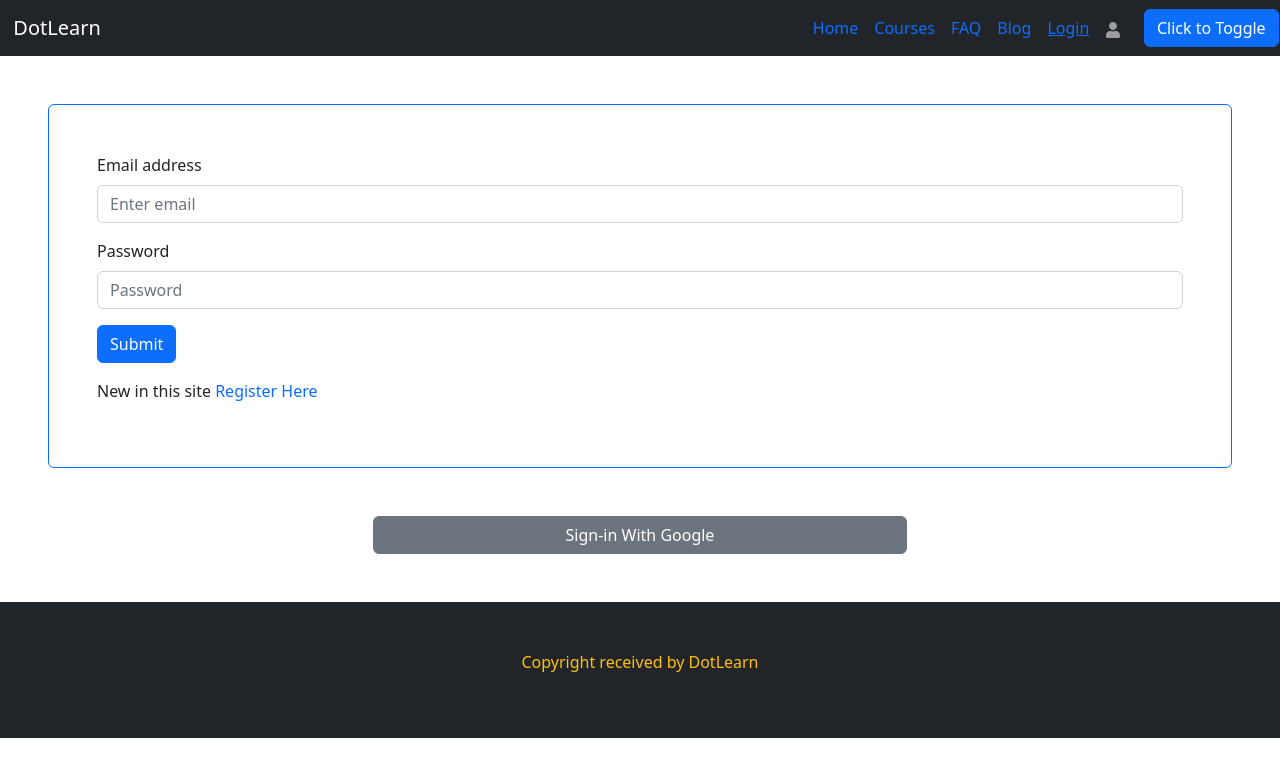
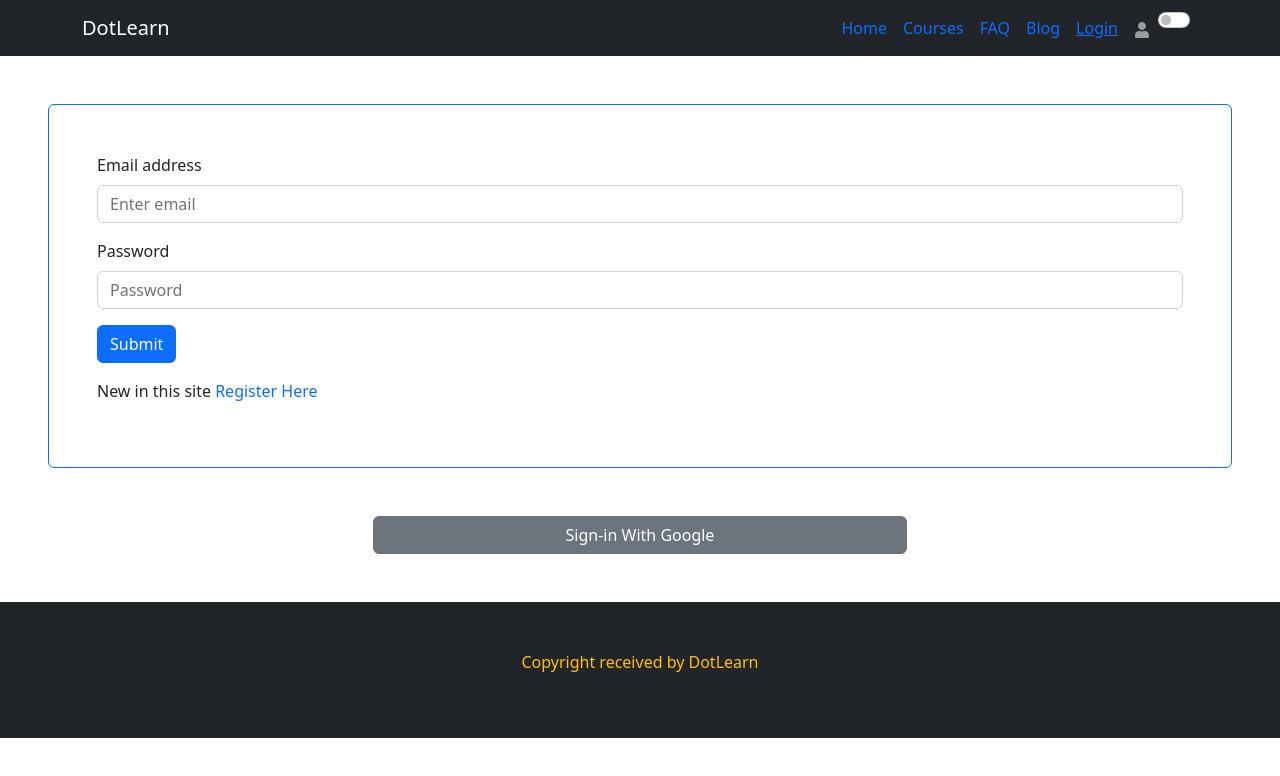
Before and after one commit to arpangupta555/dot-learn-client-client, a React (Create React App) app: page /login in a window 1280 px wide. Shown: the top 776 px of the page. Built offline with nearby package versions, Linux system fonts and the light colour scheme; no server answers.

Commit message:
ninth commit

```diff
--- a/package.json
+++ b/package.json
@@ -15,6 +15,7 @@
     "react-icons": "^4.6.0",
     "react-router-dom": "^6.4.2",
     "react-scripts": "5.0.1",
+    "react-to-pdf": "^0.0.14",
     "react-tooltip": "^4.4.3",
     "web-vitals": "^2.1.4"
   },
--- a/src/components/Category.js
+++ b/src/components/Category.js
@@ -6,11 +6,17 @@ import Col from 'react-bootstrap/Col';
 import Row from 'react-bootstrap/Row';
 import { Card, CardGroup, Nav } from 'react-bootstrap';
 
+import ReactDOM from "react-dom";
+import Pdf from "react-to-pdf";
+
+
+const ref = React.createRef();
+
 const Category = () => {
 
     const course = useLoaderData();
     return (
-        <div className='mx-5 my-5 p-5'>
+        <div className='mx-5 my-5 p-5' ref={ref}>
 
             {
                 <div>
@@ -55,6 +61,17 @@ const Category = () => {
                 </div>
 
             }
+
+            <div className="App">
+                <Pdf targetRef={ref} filename="code-example.pdf">
+                    {({ toPdf }) => <button onClick={toPdf}>Generate Pdf</button>}
+                </Pdf>
+                <div >
+
+
+                </div>
+            </div>
+
         </div>
     );
 };
--- a/src/components/Header.js
+++ b/src/components/Header.js
@@ -44,7 +44,10 @@ const Header = () => {
             .then(() => { })
             .catch(error => console.error(error))
     }
-
+    function myFunction() {
+        var element = document.body;
+        element.classList.toggle("dark-mode");
+    }
 
     return (
         <div>
@@ -94,20 +97,19 @@ const Header = () => {
 
                             <ReactTooltip />
 
+                            <div class="form-check form-switch">
+                                <input class="form-check-input" type="checkbox" role="switch" id="flexSwitchCheckDefault" />
+
+                            </div>
+
+                        </Nav>
 
 
-                        </Nav>
                     </Navbar.Collapse>
 
                 </Container>
 
-                <Button className='mx-auto'
-                    variant="primary"
-                    disabled={isLoading}
-                    onClick={!isLoading ? handleClick : null}
-                >
-                    {isLoading ? 'Loading…' : 'Click to Toggle'}
-                </Button>
+
 
 
 
--- a/src/components/Home.js
+++ b/src/components/Home.js
@@ -53,7 +53,6 @@ const Home = () => {
                 </Row>
 
 
-
             </Container>
         </div >
     );
```
Also changed, not shown: 1 other file (tests, documents, lock files or other folders).
